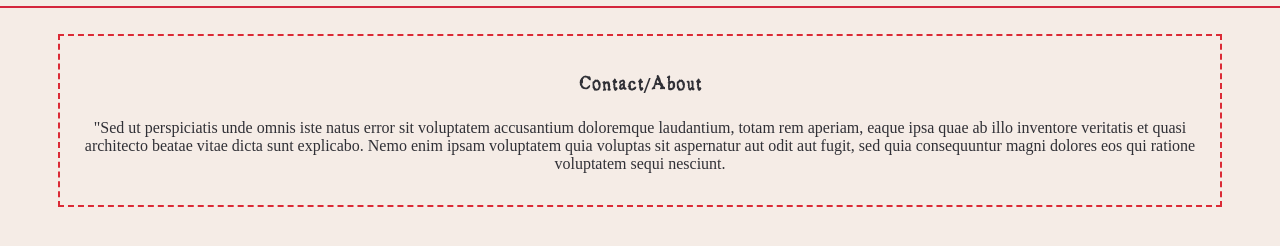
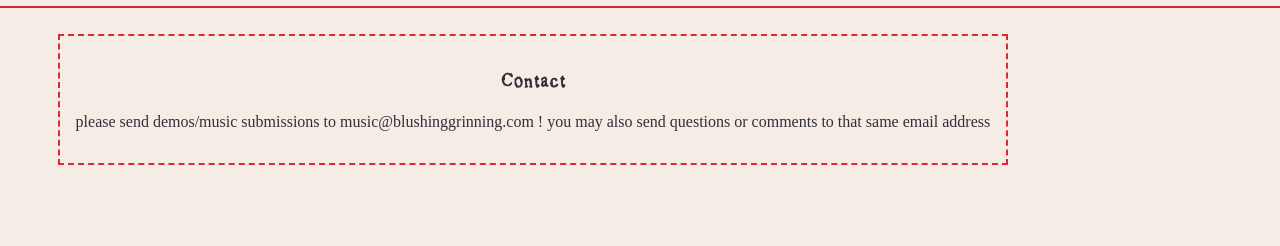
Before and after one commit to lizard-ctrl/seriousblushgrin, a website: page public/otherpages/contact.html in a window 1280 px wide. Shown: the part 118-364 px from the top of the page. Drawn offline with Linux system fonts and the light colour scheme.

Commit message:
vhvmgmhg

```diff
--- a/public/otherpages/contact.html
+++ b/public/otherpages/contact.html
@@ -25,8 +25,8 @@
 
 
   <div id="text-container">
-    <h2>Contact/About</h2>
-    <p>"Sed ut perspiciatis unde omnis iste natus error sit voluptatem accusantium doloremque laudantium, totam rem aperiam, eaque ipsa quae ab illo inventore veritatis et quasi architecto beatae vitae dicta sunt explicabo. Nemo enim ipsam voluptatem quia voluptas sit aspernatur aut odit aut fugit, sed quia consequuntur magni dolores eos qui ratione voluptatem sequi nesciunt.</p>
+    <h2>Contact</h2>
+    <p>please send demos/music submissions to music@blushinggrinning.com ! you may also send questions or comments to that same email address</p>
 
         </div>
 
```
